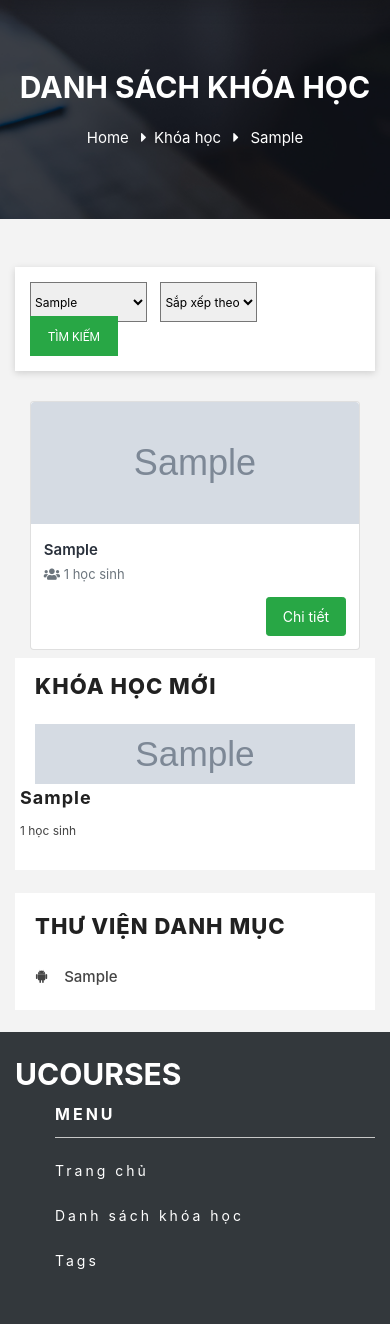
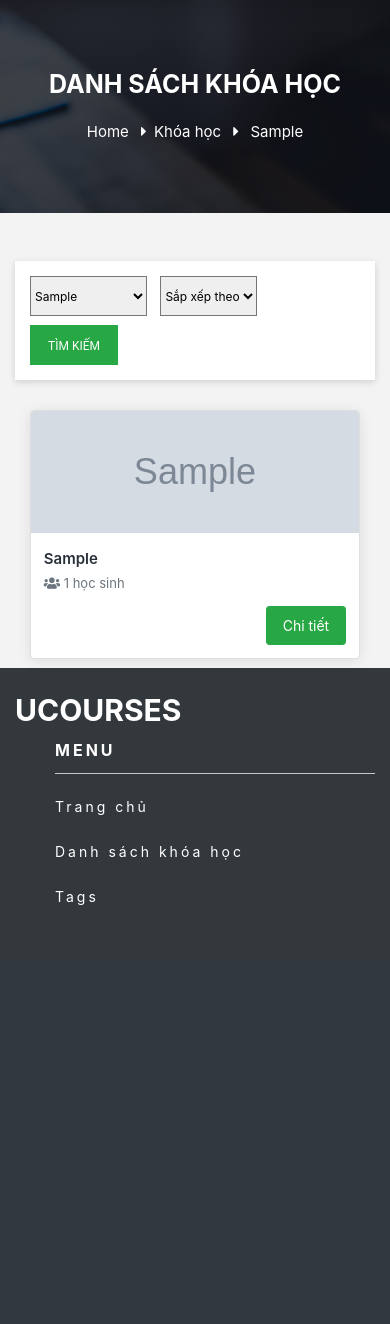
Before and after one commit to quyctd/myclass-clone, a Django app: page /course/categories/1/ in a window 390 px wide. Shown: the part 60-1384 px from the top of the page. After the commit the page ends 965 px from the top, so only its background shows below. Run offline with Django 3.2, Linux system fonts and the light colour scheme; tables that the repository leaves empty hold one stand-in row (values such as "Sample post"); grey boxes marked "Sample" are stand-in pictures; parts of the project's set-up code (start-up, migrations or seed data) failed here and were passed over; some libraries are stand-ins or nearby versions.

Commit message:
Responsive all page

```diff
--- a/requirements.txt
+++ b/requirements.txt
@@ -41,4 +41,4 @@ virtualenv==15.1.0
 virtualenvwrapper-win==1.2.5
 webencodings==0.5.1
 whitenoise==3.3.0
-youtube-dl==2019.2.18
+youtube-dl==2019.4.30
--- a/static/css/course-categories/form.css
+++ b/static/css/course-categories/form.css
@@ -57,3 +57,10 @@ input[type="submit"] {
     border-radius: 0;
     position: relative;
 }
+
+@media only screen and (max-width: 600px) {
+    .searchandfilter li.btn-sort{
+        display: block;
+        margin-top: 15px;
+    }
+}
--- a/static/css/course-detail/stats-course-list.css
+++ b/static/css/course-detail/stats-course-list.css
@@ -92,3 +92,14 @@ section:first-child .widget-title {
     font-size: 12px;
     line-height: 12px;
 }
+
+@media only screen and (max-width: 600px) {
+    .stats-course-recent {
+        display: none;
+    }
+
+    .stats-course-cate {
+        display: none;
+
+    }
+}
--- a/static/css/list_course.css
+++ b/static/css/list_course.css
@@ -75,9 +75,7 @@ body {
 .hentry {
     margin: 0 0 30px;
 }
-.bright-course-list_lg .courses-wrap:hover, .bright-course-list_lg .courses-wrap {
-    box-shadow: none;
-}
+
 .courses-wrap {
     border-radius: 0;
     box-shadow: 0 2px 7px rgba(0,0,0,.15);
@@ -85,6 +83,8 @@ body {
     transition: all 0.2s ease-in-out;
     background: #fff;
     height: 100%;
+    padding-top: 15px;
+    padding-bottom: 15px;
 }
 .thumb{
     position: relative;
@@ -155,3 +155,10 @@ p {
     background-color:#007549;
 }
 /* End Course display  */
+
+@media only screen and (max-width: 600px) {
+    .entry-title {
+        font-size: 25px!important;
+    }
+
+}
--- a/static/css/search/categories.css
+++ b/static/css/search/categories.css
@@ -36,3 +36,9 @@
     color: #000;
     text-decoration: none;
 }
+
+@media only screen and (max-width: 600px) {
+    #categories-2 {
+        display: none;
+    }
+}
--- a/static/css/style.css
+++ b/static/css/style.css
@@ -124,11 +124,10 @@ footer{
   margin-top: 5%;
 }
 
-.col-sm-2-change {
+.card-shadow {
   box-shadow: 0 2px 15px -1px rgba(0,0,0,.1);
   padding-left: 0px;
   padding-right: 0px;
-  margin-right: 10px;
 }
 
 .card-change {
--- a/templates/courses/course-categories/card.html
+++ b/templates/courses/course-categories/card.html
@@ -2,7 +2,7 @@
     <div class="row mt-3">
         {% for course in courses %}
         <div class="col-sm-4 mb-2">
-            <div class="card card-change">
+            <div class="card card-change card-shadow">
                 <img class="card-img-top" src="{{course.cover_link}}" alt="{{course.ten_khoa_hoc}}" height="122px" style="object-fit:cover;">
                 <div class="card-body card-body-override">
                     <p class="title_course" style="margin:0; height:auto; min-height:auto;">
--- a/templates/courses/course-categories/form.html
+++ b/templates/courses/course-categories/form.html
@@ -20,7 +20,7 @@
                         <option value='2' class="level-0">Học Nhiều</option>
                     </select>
                 </li>
-                <li>
+                <li class="btn-sort">
                     <input type="submit" value="Tìm kiếm">
                 </li>
             </ul>
--- a/templates/courses/course-categories/stats-course-recent.html
+++ b/templates/courses/course-categories/stats-course-recent.html
@@ -1,4 +1,4 @@
-<section class="widget">
+<section class="widget stats-course-recent">
     <h3 class="widget-title">Khóa học mới</h3>
     {% for course in new_courses %}
     <div class="bright-course-list">
--- a/templates/courses/course_categories.html
+++ b/templates/courses/course_categories.html
@@ -42,11 +42,11 @@
     <!-- Course display -->
     <div class="container mt-5">
         <div class="row">
-            <div class="col-md-9">
+            <div class="col-md-9 col-sm-12">
                 {% include "courses/course-categories/form.html" %}
                 {% include "courses/course-categories/card.html" %}
             </div>
-            <div class="col-md-3">
+            <div class="col-md-3 col-sm-0">
                 {% include "courses/course-categories/stats-course-recent.html" %}
                 {% include "courses/course_detail/stats-course-categories.html" %}
             </div>
--- a/templates/courses/course_detail/stats-course-categories.html
+++ b/templates/courses/course_detail/stats-course-categories.html
@@ -1,4 +1,4 @@
-<section id="bright_course_category_widget-4" class="widget widget_bright_course_category_widget">
+<section id="bright_course_category_widget-4" class="widget widget_bright_course_category_widget stats-course-cate">
     <h3 class="widget-title">Thư viện danh mục</h3>
     <div class="ep_course_category_list bright-cat-list-desktop">
         <ul>
--- a/templates/courses/course_detail/stats-course-list.html
+++ b/templates/courses/course_detail/stats-course-list.html
@@ -1,4 +1,4 @@
-<section class="widget">
+<section class="widget stats-course-recent">
     <h3 class="widget-title">Khóa học gần đây</h3>
     {% for course in suggest_course %}
     <div class="bright-course-list">
--- a/templates/registration/settings/password.html
+++ b/templates/registration/settings/password.html
@@ -1,6 +1,6 @@
 <h3 class="text-center">Cài đặt tài khoản</h3>
 <p class="text-center">Chỉnh sửa cài đặt tài khoản của bạn và thay đổi mật khẩu của bạn tại đây.</p>
-<form style="margin: 0 100px;" method="POST">
+<form class="setting-form" method="POST">
     <hr>
     {% csrf_token %}
     {% for field in form %}
--- a/templates/registration/settings/profile.html
+++ b/templates/registration/settings/profile.html
@@ -1,7 +1,7 @@
 <h3 class="text-center">Thông tin cá nhân</h3>
 <p class="text-center">Thêm thông tin về bản thân bạn và chia sẻ trên hồ sơ của bạn.</p>
 <hr>
-<form method='POST' style="margin: 0 100px;" enctype="multipart/form-data">
+<form class="setting-form" method='POST' style="" enctype="multipart/form-data">
     {% csrf_token %}
     <div class="form-group">
         <input name='first_name' type="text" class="form-control" placeholder="First Name" value="{{user.first_name}}">
```
Also changed, not shown: other parts of static/css/style.css (+57 -0 lines), templates/courses/course_learn.html (+10 -6 lines), templates/homepage/top_courses.html (+8 -8 lines), templates/registration/setting.html (+4 -4 lines).
